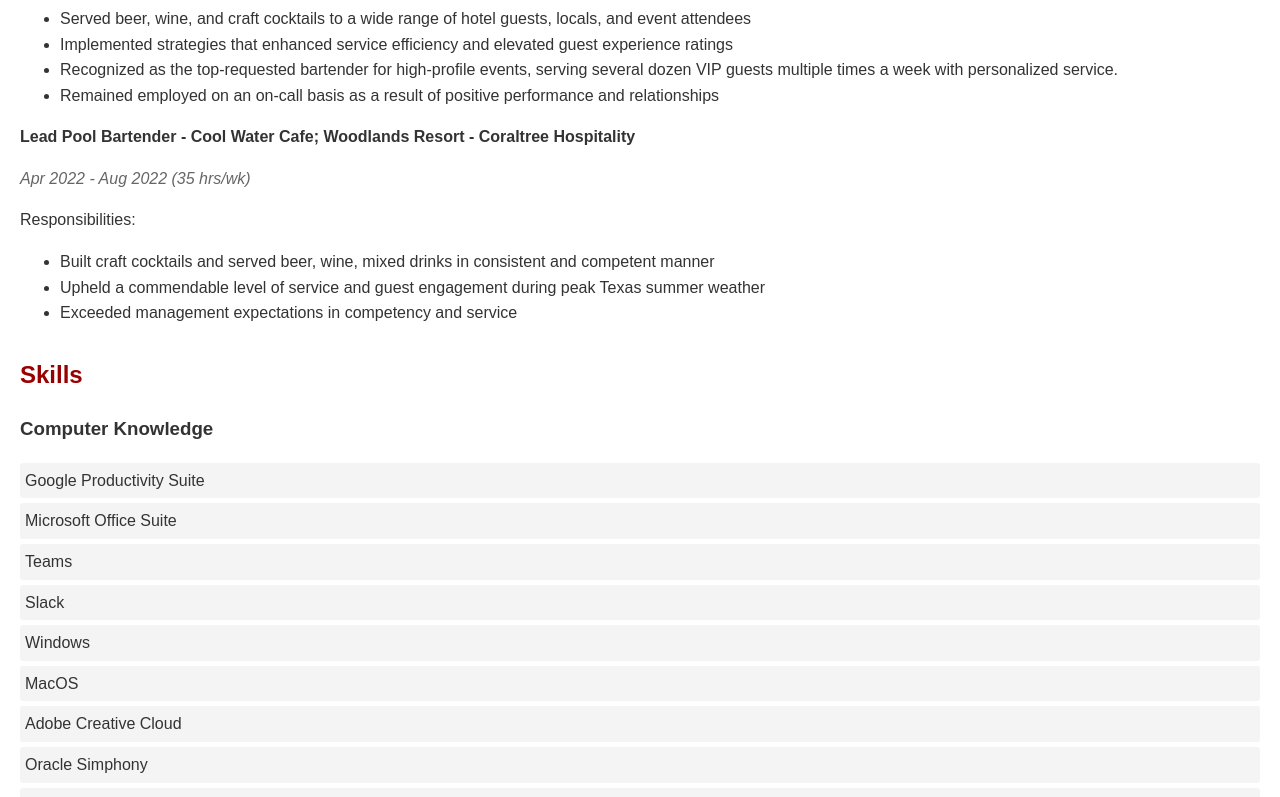
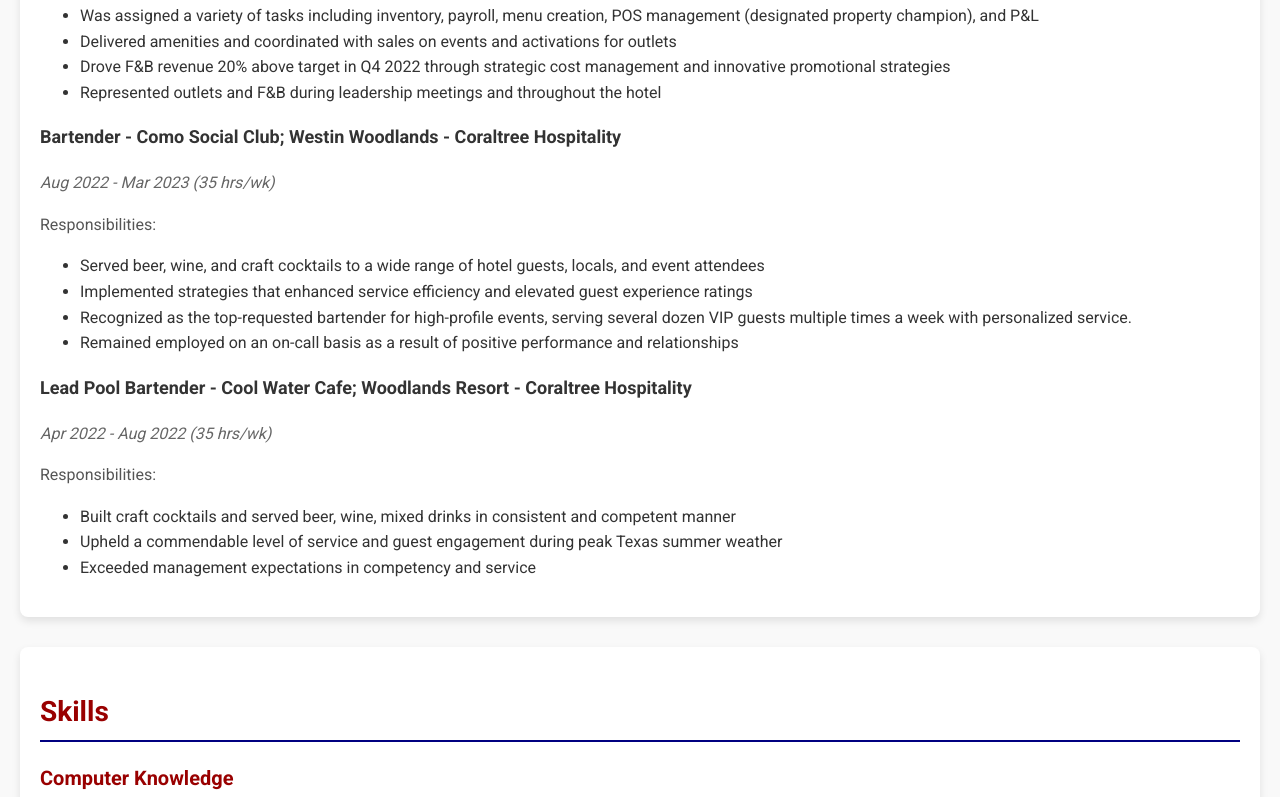
Before and after one commit to nothintoulouse/toulousecloudedu, a plain HTML site: page index.html in a window 1280 px wide. Shown: the part 1140-1937 px from the top of the page. Drawn offline with Linux system fonts and the light colour scheme.

Commit message:
Update index.html

```diff
--- a/index.html
+++ b/index.html
@@ -5,98 +5,90 @@
     <meta name="viewport" content="width=device-width, initial-scale=1.0">
     <title>Resume</title>
     <style>
+        /* Importing a clean, modern font */
+        @import url('https://fonts.googleapis.com/css2?family=Roboto:wght@400;700&display=swap');
+
         body {
-            font-family: Arial, sans-serif;
+            font-family: 'Roboto', sans-serif;
             margin: 20px;
             line-height: 1.6;
             color: #333;
-
+            background-color: #f9f9f9;
         }
-        h1, h2 {
+        h1, h2, h3 {
             color: #990000;
+            margin-bottom: 10px;
+        }
+        h1 {
+            font-size: 36px;
+            text-transform: uppercase;
+            letter-spacing: 2px;
+        }
+        h2 {
+            font-size: 28px;
+            border-bottom: 2px solid #000080;
+            padding-bottom: 5px;
+            margin-bottom: 20px;
+        }
+        h3 {
+            font-size: 20px;
+            font-weight: 700;
         }
         p {
-            color: #333;
+            color: #555;
+        }
+        a {
+            color: #990000;
+            text-decoration: none;
+            font-weight: 700;
+        }
+        a:hover {
+            text-decoration: underline;
         }
         .resume-section {
             margin-bottom: 30px;
+            padding: 20px;
+            background-color: #fff;
+            box-shadow: 0 4px 8px rgba(0,0,0,0.1);
+            border-radius: 8px;
         }
         .job-title {
             font-weight: bold;
             color: #333;
+            font-size: 18px;
         }
         .job-date {
             font-style: italic;
             color: #666;
         }
-        .skills-list {
-            list-style-type: none;
+        .skills-list-inline {
             padding-left: 0;
+            margin-bottom: 10px;
+            color: #333;
         }
-        .skills-list li {
-            background-color: #f4f4f4;
-            padding: 5px;
-            margin-bottom: 5px;
-            border-radius: 3px;
+        .skills-list-inline li {
+            display: inline-block;
+            margin-right: 10px;
+            padding: 5px 10px;
+            background-color: #f0f0f0;
+            border-radius: 20px;
             color: #333;
+            font-size: 14px;
         }
         hr {
             border: 0 none;
             height: 10px;
             color: #000080;
             background-color: #000080;
-
         }
-    </style>
-</head>
-<!DOCTYPE html>
-<html lang="en">
-<head>
-    <meta charset="UTF-8">
-    <meta name="viewport" content="width=device-width, initial-scale=1.0">
-    <title>Resume</title>
-    <style>
-        body {
-            font-family: Arial, sans-serif;
-            margin: 20px;
-            line-height: 1.6;
-            color: #333;
-
+        /* Add subtle hover effects */
+        .skills-list-inline li:hover {
+            background-color: #990000;
+            color: #fff;
         }
-        h1, h2 {
-            color: #990000;
-        }
-        p {
-            color: #333;
-        }
-        .resume-section {
-            margin-bottom: 30px;
-        }
-        .job-title {
-            font-weight: bold;
-            color: #333;
-        }
-        .job-date {
-            font-style: italic;
-            color: #666;
-        }
-        .skills-list {
-            list-style-type: none;
-            padding-left: 0;
-        }
-        .skills-list li {
-            background-color: #f4f4f4;
-            padding: 5px;
-            margin-bottom: 5px;
-            border-radius: 3px;
-            color: #333;
-        }
-        hr {
-            border: 0 none;
-            height: 10px;
-            color: #000080;
-            background-color: #000080;
-
+        /* Add spacing and styles for better readability */
+        .contact-info p {
+            margin: 5px 0;
         }
     </style>
 </head>
@@ -110,7 +102,7 @@
     <section class="resume-section" id="contact-info">
         <h2>Contact Information</h2>
         <p>Email: <a href="mailto:brayden@toulousemail.com">brayden@toulousemail.com</a></p>
-        <p>Phone: (682) 888-7858</p>
+        <p>Phone: <a href="tel:+16828887858">(682) 888-7858</a></p>
         <p>Location: Brazos County, TX</p>
     </section>
 
@@ -178,7 +170,7 @@
         <h2>Skills</h2>
 
         <h3>Computer Knowledge</h3>
-        <ul class="skills-list">
+        <ul class="skills-list-inline">
             <li>Google Productivity Suite</li>
             <li>Microsoft Office Suite</li>
             <li>Teams</li>
@@ -194,7 +186,7 @@
         </ul>
 
         <h3>Industry Knowledge</h3>
-        <ul class="skills-list">
+        <ul class="skills-list-inline">
             <li>Guest services</li>
             <li>Inventory management</li>
             <li>POS knowledge</li>
@@ -208,8 +200,3 @@
             <li>Guest recovery</li>
             <li>Banquets and catering</li>
             <li>In-room dining</li>
-        </ul>
-    </section>
-
-</body>
-</html>
```
